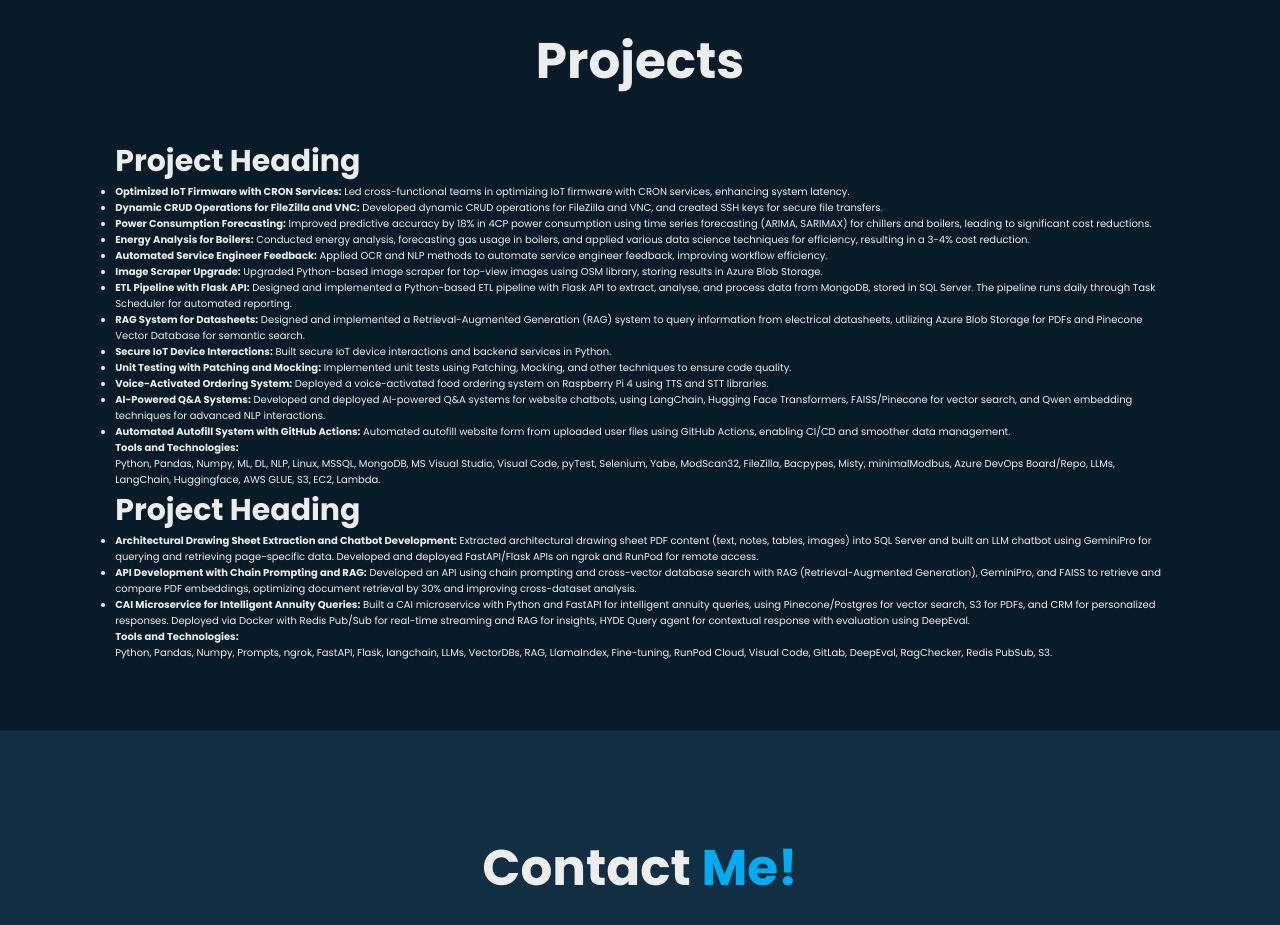
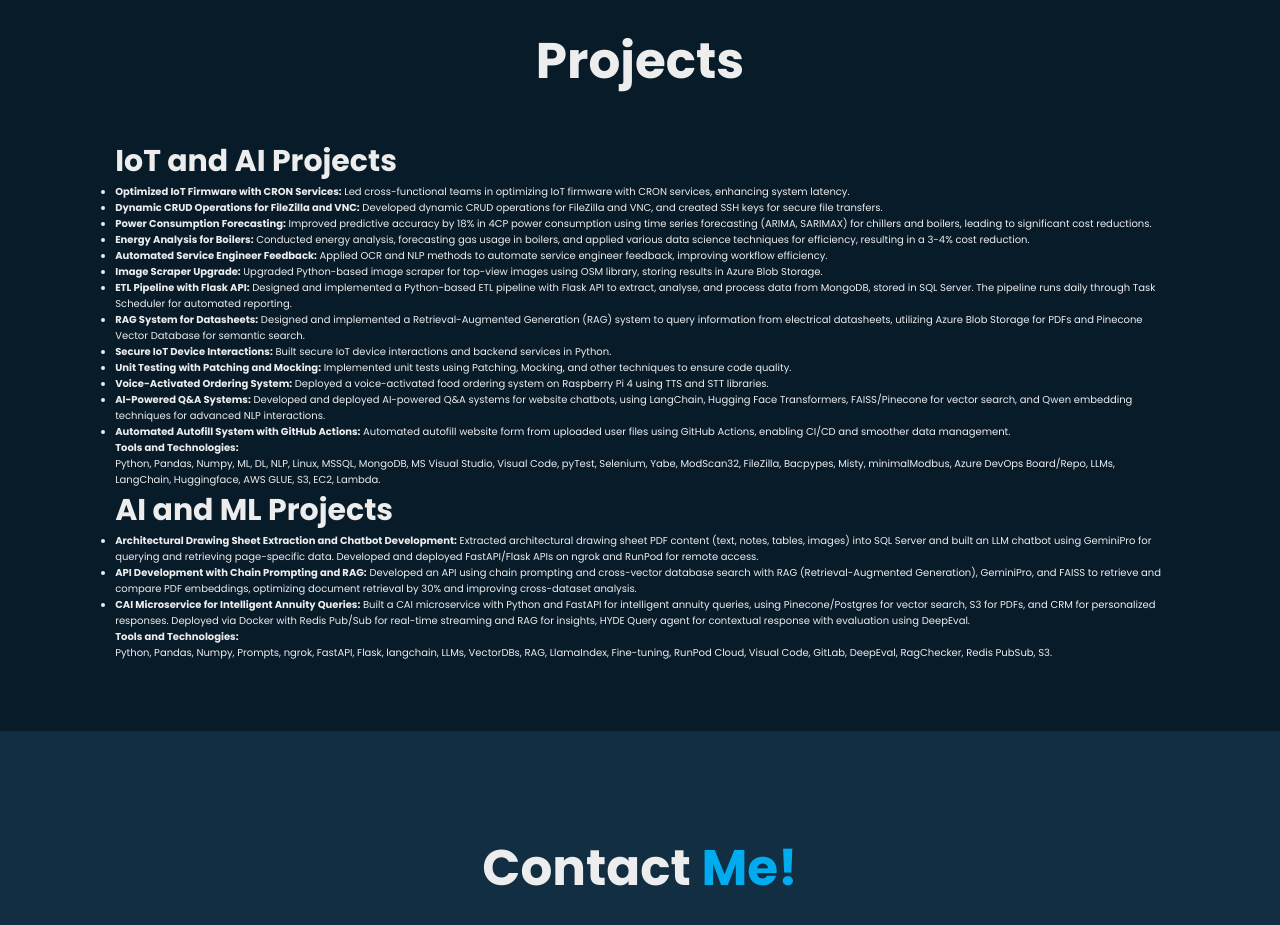
Before and after one commit to amitprius/portfolio, a plain HTML site: page index.html in a window 1280 px wide. Shown: the part 3220-4145 px from the top of the page. Drawn offline with nearby package versions, Linux system fonts and the light colour scheme.

Commit message:
Update index.html

```diff
--- a/index.html
+++ b/index.html
@@ -187,7 +187,7 @@
         <h2 class="heading top">Projects</h2>
 
         <div class="projects-list">
-            <h3 style="font-size: 30px;">Project Heading</h3>
+            <h3 style="font-size: 30px;">IoT and AI Projects</h3>
             <ul>
                 <li>
                     <strong>Optimized IoT Firmware with CRON Services:</strong> Led cross-functional teams in optimizing IoT firmware with CRON services, enhancing system latency.
@@ -236,7 +236,7 @@
             </div>
         </div>
         <div class="projects-list">
-            <h3 style="font-size: 30px;">Project Heading</h3>
+            <h3 style="font-size: 30px;">AI and ML Projects</h3>
             <ul>
                 <li>
                     <strong>Architectural Drawing Sheet Extraction and Chatbot Development:</strong> Extracted architectural drawing sheet PDF content (text, notes, tables, images) into SQL Server and built an LLM chatbot using GeminiPro for querying and retrieving page-specific data. Developed and deployed FastAPI/Flask APIs on ngrok and RunPod for remote access.
```
